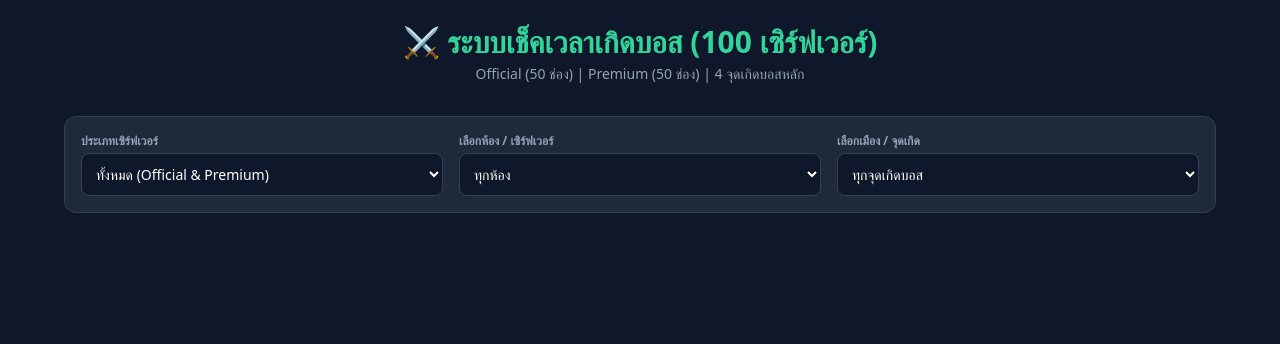
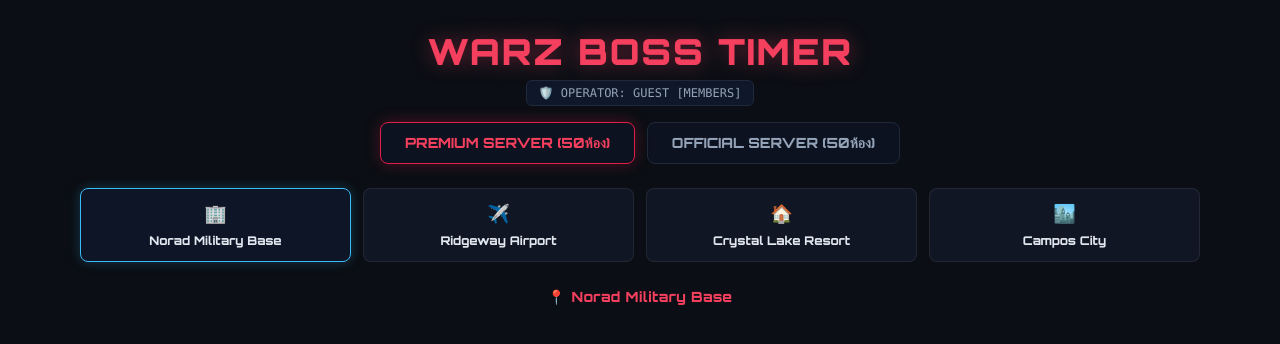
Before and after one commit to masterbillyx10/Boos-checker, a website: page public/index.html in a window 1280 px wide. Drawn offline with nearby package versions, Linux system fonts and the light colour scheme; no server answers.

Commit message:
index.html

```diff
--- a/public/index.html
+++ b/public/index.html
@@ -3,85 +3,147 @@
 <head>
     <meta charset="UTF-8">
     <meta name="viewport" content="width=device-width, initial-scale=1.0">
-    <title>ระบบเช็คเวลาเกิดบอส</title>
+    <title>WARZ BOSS TIMER</title>
     <script src="https://cdn.tailwindcss.com"></script>
+    <link href="https://fonts.googleapis.com/css2?family=Orbitron:wght@400;600;800;900&family=Rajdhani:wght@500;600;700&display=swap" rel="stylesheet">
+    <style>
+        body {
+            font-family: 'Rajdhani', sans-serif;
+            background-color: #0b0e14;
+        }
+        .font-gaming {
+            font-family: 'Orbitron', sans-serif;
+        }
+        .glass-card {
+            background: rgba(18, 24, 38, 0.85);
+            border: 1px solid rgba(255, 255, 255, 0.08);
+        }
+        .glass-card:hover {
+            border-color: rgba(255, 255, 255, 0.2);
+        }
+        .active-tab-red {
+            background: rgba(225, 29, 72, 0.15);
+            border: 1px solid #e11d48 !important;
+            color: #f43f5e !important;
+            box-shadow: 0 0 15px rgba(225, 29, 72, 0.3);
+        }
+        .active-tab-blue {
+            background: rgba(14, 165, 233, 0.15);
+            border: 1px solid #0ea5e9 !important;
+            color: #38bdf8 !important;
+            box-shadow: 0 0 15px rgba(14, 165, 233, 0.3);
+        }
+        .active-city {
+            border: 1px solid #38bdf8 !important;
+            background: rgba(15, 23, 42, 0.9);
+            box-shadow: 0 0 12px rgba(56, 189, 248, 0.25);
+        }
+    </style>
 </head>
-<body class="bg-slate-900 text-white min-h-screen p-4 md:p-6">
-    <div class="max-w-6xl mx-auto">
-        <header class="text-center mb-8">
-            <h1 class="text-3xl font-bold text-emerald-400">⚔️ ระบบเช็คเวลาเกิดบอส (100 เซิร์ฟเวอร์)</h1>
-            <p class="text-slate-400 text-sm mt-1">Official (50 ช่อง) | Premium (50 ช่อง) | 4 จุดเกิดบอสหลัก</p>
-        </header>
+<body class="text-slate-200 min-h-screen pb-12">
 
-        <!-- แผงควบคุมระบบกรอง (Filter Bar) -->
-        <div class="bg-slate-800 p-4 rounded-xl mb-6 grid grid-cols-1 md:grid-cols-3 gap-4 border border-slate-700">
-            <div>
-                <label class="block text-xs font-semibold text-slate-400 mb-1">ประเภทเซิร์ฟเวอร์</label>
-                <select id="filter-type" onchange="updateServerOptions(); fetchBosses();" class="w-full bg-slate-900 border border-slate-700 rounded-lg p-2.5 text-sm focus:outline-none focus:border-emerald-500">
-                    <option value="All">ทั้งหมด (Official & Premium)</option>
-                    <option value="Official">Official</option>
-                    <option value="Premium">Premium</option>
-                </select>
-            </div>
-            <div>
-                <label class="block text-xs font-semibold text-slate-400 mb-1">เลือกห้อง / เซิร์ฟเวอร์</label>
-                <select id="filter-server" onchange="fetchBosses();" class="w-full bg-slate-900 border border-slate-700 rounded-lg p-2.5 text-sm focus:outline-none focus:border-emerald-500">
-                    <option value="All">ทุกห้อง</option>
-                </select>
-            </div>
-            <div>
-                <label class="block text-xs font-semibold text-slate-400 mb-1">เลือกเมือง / จุดเกิด</label>
-                <select id="filter-location" onchange="fetchBosses();" class="w-full bg-slate-900 border border-slate-700 rounded-lg p-2.5 text-sm focus:outline-none focus:border-emerald-500">
-                    <option value="All">ทุกจุดเกิดบอส</option>
-                    <option value="Norad Military Base">Norad Military Base</option>
-                    <option value="Ridgeway Airport">Ridgeway Airport</option>
-                    <option value="Crystal Lake Resort">Crystal Lake Resort</option>
-                    <option value="Campos City">Campos City</option>
-                </select>
-            </div>
+    <!-- Header Section -->
+    <header class="text-center pt-8 pb-4">
+        <h1 class="text-3xl md:text-4xl font-black font-gaming tracking-wider text-rose-500 drop-shadow-[0_0_10px_rgba(244,63,94,0.4)]">
+            WARZ BOSS TIMER
+        </h1>
+        <div class="inline-flex items-center gap-2 mt-2 px-3 py-1 bg-slate-900 border border-slate-800 rounded-md text-xs text-slate-400 font-mono">
+            <span>🛡️ OPERATOR: GUEST [MEMBERS]</span>
+        </div>
+    </header>
+
+    <main class="max-w-6xl mx-auto px-4">
+
+        <!-- 1. Server Type Tabs (Premium / Official) -->
+        <div class="flex justify-center gap-3 mb-6">
+            <button id="tab-premium" onclick="selectServerType('Premium')"
+                class="active-tab-red px-6 py-2.5 rounded-lg text-sm font-bold font-gaming transition-all duration-200 border border-slate-800 text-slate-400 bg-slate-900/50">
+                PREMIUM SERVER (50ห้อง)
+            </button>
+            <button id="tab-official" onclick="selectServerType('Official')"
+                class="px-6 py-2.5 rounded-lg text-sm font-bold font-gaming transition-all duration-200 border border-slate-800 text-slate-400 bg-slate-900/50">
+                OFFICIAL SERVER (50ห้อง)
+            </button>
         </div>
 
-        <!-- รายการบอส -->
-        <div id="boss-list" class="grid grid-cols-1 md:grid-cols-2 lg:grid-cols-4 gap-4">
-            <!-- Render บอสผ่าน JavaScript -->
+        <!-- 2. City Selector Cards -->
+        <div class="grid grid-cols-2 md:grid-cols-4 gap-3 mb-6">
+            <button onclick="selectCity('Norad Military Base')" id="city-Norad Military Base"
+                class="active-city glass-card p-3 rounded-lg text-center transition hover:bg-slate-800/80">
+                <div class="text-lg">🏢</div>
+                <div class="text-xs font-bold font-gaming mt-1">Norad Military Base</div>
+            </button>
+            <button onclick="selectCity('Ridgeway Airport')" id="city-Ridgeway Airport"
+                class="glass-card p-3 rounded-lg text-center transition hover:bg-slate-800/80">
+                <div class="text-lg">✈️</div>
+                <div class="text-xs font-bold font-gaming mt-1">Ridgeway Airport</div>
+            </button>
+            <button onclick="selectCity('Crystal Lake Resort')" id="city-Crystal Lake Resort"
+                class="glass-card p-3 rounded-lg text-center transition hover:bg-slate-800/80">
+                <div class="text-lg">🏠</div>
+                <div class="text-xs font-bold font-gaming mt-1">Crystal Lake Resort</div>
+            </button>
+            <button onclick="selectCity('Campos City')" id="city-Campos City"
+                class="glass-card p-3 rounded-lg text-center transition hover:bg-slate-800/80">
+                <div class="text-lg">🏙️</div>
+                <div class="text-xs font-bold font-gaming mt-1">Campos City</div>
+            </button>
         </div>
-    </div>
+
+        <!-- Current Location Title -->
+        <div class="text-center mb-6">
+            <span class="text-rose-500 text-sm font-bold tracking-wide font-gaming inline-flex items-center gap-1.5">
+                📍 <span id="current-location-text">Norad Military Base</span>
+            </span>
+        </div>
+
+        <!-- 3. Boss Timer Grid -->
+        <div id="boss-grid" class="grid grid-cols-1 sm:grid-cols-2 md:grid-cols-3 lg:grid-cols-4 gap-4">
+            <!-- Dynamically Rendered Cards -->
+        </div>
+
+    </main>
 
     <script>
-        // สร้างรายชื่อตัวเลือกห้องในตัวกรอง
-        function updateServerOptions() {
-            const type = document.getElementById('filter-type').value;
-            const serverSelect = document.getElementById('filter-server');
-            serverSelect.innerHTML = '<option value="All">ทุกห้อง</option>';
+        let currentType = 'Premium';
+        let currentCity = 'Norad Military Base';
 
-            if (type === 'Official' || type === 'All') {
-                for (let i = 1; i <= 50; i++) {
-                    const name = `Official ${String(i).padStart(3, '0')}`;
-                    serverSelect.innerHTML += `<option value="${name}">${name}</option>`;
+        function selectServerType(type) {
+            currentType = type;
+            const btnPrem = document.getElementById('tab-premium');
+            const btnOff = document.getElementById('tab-official');
+
+            if (type === 'Premium') {
+                btnPrem.className = "active-tab-red px-6 py-2.5 rounded-lg text-sm font-bold font-gaming transition-all duration-200";
+                btnOff.className = "px-6 py-2.5 rounded-lg text-sm font-bold font-gaming transition-all duration-200 border border-slate-800 text-slate-400 bg-slate-900/50";
+            } else {
+                btnOff.className = "active-tab-blue px-6 py-2.5 rounded-lg text-sm font-bold font-gaming transition-all duration-200";
+                btnPrem.className = "px-6 py-2.5 rounded-lg text-sm font-bold font-gaming transition-all duration-200 border border-slate-800 text-slate-400 bg-slate-900/50";
+            }
+            fetchBosses();
+        }
+
+        function selectCity(cityName) {
+            currentCity = cityName;
+            document.getElementById('current-location-text').innerText = cityName;
+
+            const cities = ['Norad Military Base', 'Ridgeway Airport', 'Crystal Lake Resort', 'Campos City'];
+            cities.forEach(c => {
+                const el = document.getElementById(`city-${c}`);
+                if (c === cityName) {
+                    el.classList.add('active-city');
+                } else {
+                    el.classList.remove('active-city');
                 }
-            }
-            if (type === 'Premium' || type === 'All') {
-                for (let i = 1; i <= 50; i++) {
-                    const name = `Premium ${String(i).padStart(3, '0')}`;
-                    serverSelect.innerHTML += `<option value="${name}">${name}</option>`;
-                }
-            }
+            });
+            fetchBosses();
         }
 
         async function fetchBosses() {
-            const type = document.getElementById('filter-type').value;
-            const server = document.getElementById('filter-server').value;
-            const location = document.getElementById('filter-location').value;
-
-            let query = [];
-            if (type !== 'All') query.push(`serverType=${type}`);
-            if (server !== 'All') query.push(`serverName=${encodeURIComponent(server)}`);
-            if (location !== 'All') query.push(`location=${encodeURIComponent(location)}`);
-
-            const url = '/api/bosses' + (query.length ? '?' + query.join('&') : '');
+            const url = `/api/bosses?serverType=${currentType}&location=${encodeURIComponent(currentCity)}`;
             const res = await fetch(url);
             const data = await res.json();
-            renderBosses(data);
+            renderBossGrid(data);
         }
 
         async function killBoss(id) {
@@ -102,65 +164,59 @@
             fetchBosses();
         }
 
-        function renderBosses(bosses) {
-            const container = document.getElementById('boss-list');
+        function renderBossGrid(bosses) {
+            const container = document.getElementById('boss-grid');
             container.innerHTML = '';
-
-            if (bosses.length === 0) {
-                container.innerHTML = `<div class="col-span-full text-center py-10 text-slate-500">ไม่พบข้อมูลบอสตรงกับเงื่อนไขที่เลือก</div>`;
-                return;
-            }
 
             bosses.forEach(boss => {
                 const card = document.createElement('div');
-                card.className = "bg-slate-800 border border-slate-700 rounded-xl p-4 flex flex-col justify-between shadow-md hover:border-slate-600 transition";
+                card.className = "glass-card rounded-lg p-4 flex flex-col justify-between text-center relative overflow-hidden group";
 
-                const isPremium = boss.serverType === 'Premium';
-                const tagColor = isPremium ? 'bg-amber-500/20 text-amber-400 border-amber-500/30' : 'bg-blue-500/20 text-blue-400 border-blue-500/30';
+                let timerDisplay = "00:00:00";
+                let timerColor = "text-sky-500/40";
+                let isAlive = false;
 
-                let statusHTML = '';
-                let timerHTML = '';
-
-                if (!boss.nextSpawn) {
-                    statusHTML = `<span class="bg-emerald-500/20 text-emerald-400 text-xs px-2 py-0.5 rounded border border-emerald-500/30 font-semibold">พร้อมเกิด</span>`;
-                    timerHTML = `<div class="text-xl font-bold my-3 text-slate-500">-- : -- : --</div>`;
-                } else {
+                if (boss.nextSpawn) {
                     const now = new Date().getTime();
                     const spawnTime = new Date(boss.nextSpawn).getTime();
                     const diff = spawnTime - now;
 
                     if (diff <= 0) {
-                        statusHTML = `<span class="bg-emerald-500/20 text-emerald-400 text-xs px-2 py-0.5 rounded border border-emerald-500/30 font-semibold animate-pulse">เกิดแล้ว!</span>`;
-                        timerHTML = `<div class="text-xl font-bold my-3 text-emerald-400">READY</div>`;
+                        timerDisplay = "READY!";
+                        timerColor = "text-emerald-400 font-bold animate-pulse";
+                        isAlive = true;
                     } else {
-                        statusHTML = `<span class="bg-rose-500/20 text-rose-400 text-xs px-2 py-0.5 rounded border border-rose-500/30 font-semibold">คูลดาวน์</span>`;
-
                         const hours = Math.floor((diff % (1000 * 60 * 60 * 24)) / (1000 * 60 * 60));
                         const minutes = Math.floor((diff % (1000 * 60 * 60)) / (1000 * 60));
                         const seconds = Math.floor((diff % (1000 * 60)) / 1000);
-
-                        const formatted = `${String(hours).padStart(2, '0')}:${String(minutes).padStart(2, '0')}:${String(seconds).padStart(2, '0')}`;
-                        timerHTML = `<div class="text-xl font-bold my-3 text-amber-400 font-mono">${formatted}</div>`;
+                        timerDisplay = `${String(hours).padStart(2, '0')}:${String(minutes).padStart(2, '0')}:${String(seconds).padStart(2, '0')}`;
+                        timerColor = "text-amber-400 font-bold";
                     }
                 }
 
                 card.innerHTML = `
                     <div>
-                        <div class="flex justify-between items-start mb-2">
-                            <div>
-                                <span class="inline-block text-[10px] px-1.5 py-0.5 rounded border font-bold ${tagColor} mb-1">${boss.serverName}</span>
-                                <h2 class="text-base font-bold text-white leading-tight">${boss.location}</h2>
-                            </div>
-                            ${statusHTML}
+                        <div class="text-xs font-bold font-gaming text-slate-300 tracking-wider mb-2">
+                            TH ${boss.serverName.toUpperCase()}
                         </div>
-                        ${timerHTML}
+
+                        <div class="text-2xl font-black font-gaming ${timerColor} my-3 tracking-widest drop-shadow">
+                            ${timerDisplay}
+                        </div>
                     </div>
-                    <div class="flex gap-2 mt-2">
-                        <button onclick="killBoss(${boss.id})" class="flex-1 bg-rose-600 hover:bg-rose-500 text-white font-semibold py-1.5 rounded-lg text-xs transition">
-                            บันทึกตาย
+
+                    <div class="grid grid-cols-3 gap-1.5 mt-2 border-t border-slate-800/80 pt-3">
+                        <button onclick="killBoss(${boss.id})"
+                            class="bg-emerald-950/60 hover:bg-emerald-600/30 text-emerald-400 border border-emerald-500/30 hover:border-emerald-500 rounded py-1 text-[11px] font-bold font-gaming transition">
+                            SPAWN
                         </button>
-                        <button onclick="resetBoss(${boss.id})" class="bg-slate-700 hover:bg-slate-600 text-slate-300 font-semibold px-2.5 py-1.5 rounded-lg text-xs transition">
-                            รีเซ็ต
+                        <button onclick="resetBoss(${boss.id})"
+                            class="bg-slate-900 hover:bg-slate-800 text-slate-500 border border-slate-800 rounded py-1 text-[11px] font-bold font-gaming transition">
+                            UNDO
+                        </button>
+                        <button onclick="resetBoss(${boss.id})"
+                            class="bg-slate-900 hover:bg-slate-800 text-slate-500 border border-slate-800 rounded py-1 text-[11px] font-bold font-gaming transition">
+                            RESET
                         </button>
                     </div>
                 `;
@@ -168,8 +224,7 @@
             });
         }
 
-        // เริ่มต้นสร้างตัวเลือก Dropdown และเริ่มนับถอยหลัง
-        updateServerOptions();
+        // Auto Refresh ทุก 1 วินาที
         setInterval(fetchBosses, 1000);
         fetchBosses();
     </script>
```
